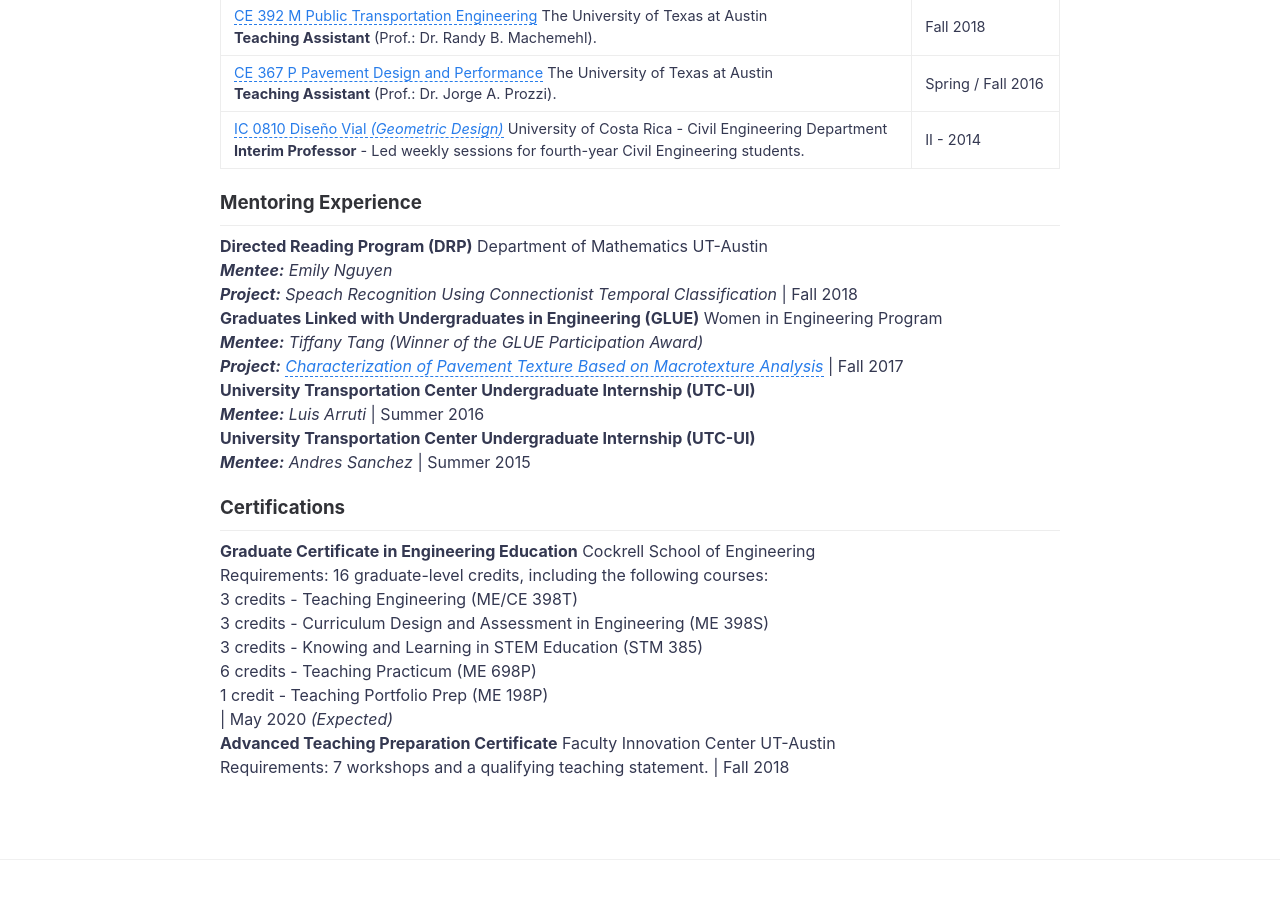
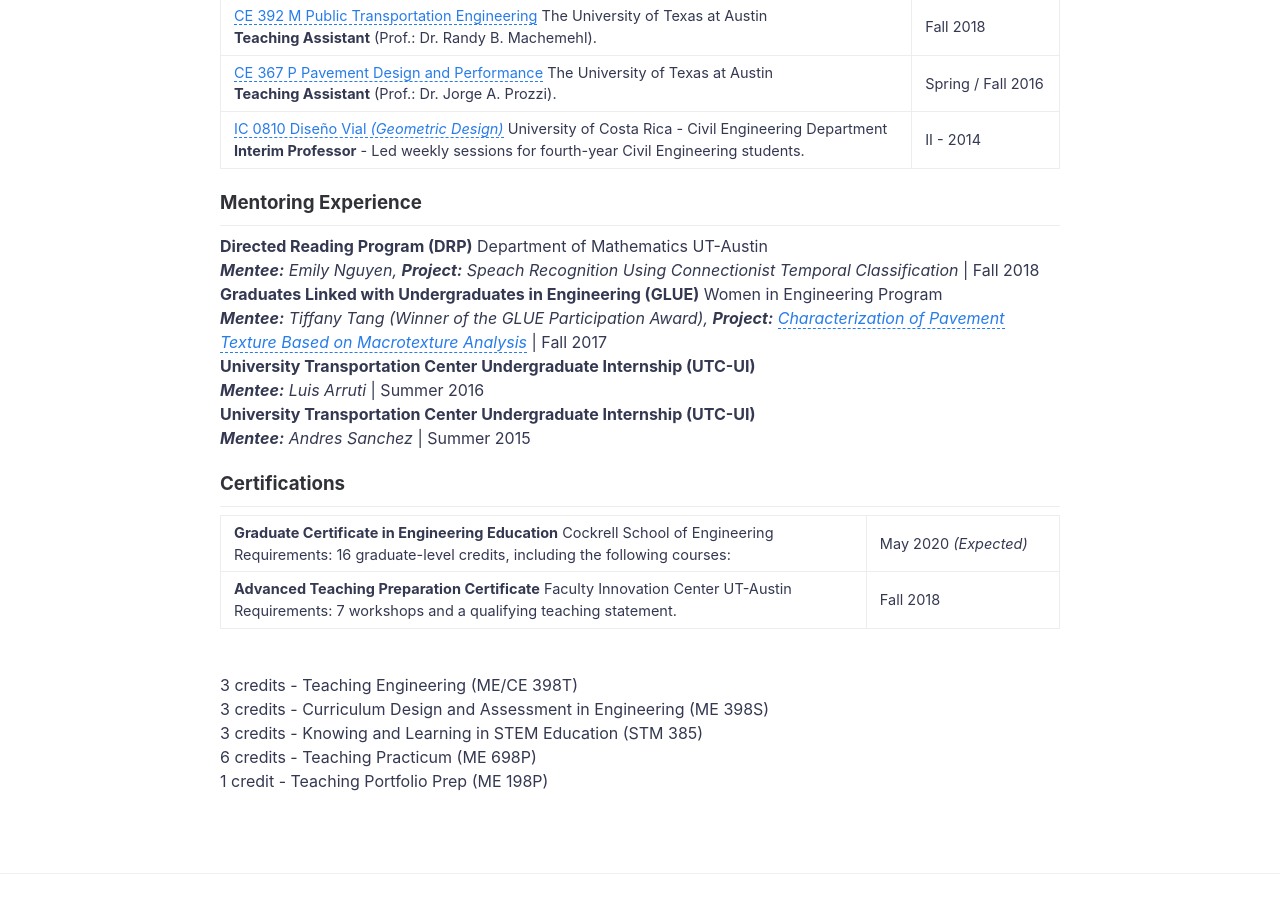
Before and after one commit to nzunigag/nzunigag.github.io, a Jekyll site: the page built from teaching.md, in a window 1280 px wide and 900 px high, scrolled down 524 px. Built offline with Jekyll 4.4.1, drawn with Linux system fonts in a browser that asks for light colours.

Commit message:
Update teaching.md

```diff
--- a/teaching.md
+++ b/teaching.md
@@ -20,9 +20,9 @@ ___
 ### Mentoring Experience
 ___
 
-<b>Directed Reading Program (DRP)</b> Department of Mathematics UT-Austin <br> <i><b>Mentee:</b> Emily Nguyen <br>
+<b>Directed Reading Program (DRP)</b> Department of Mathematics UT-Austin <br> <i><b>Mentee:</b> Emily Nguyen,
 <b>Project:</b> Speach Recognition Using Connectionist Temporal Classification</i>  | Fall 2018 <br>
-<b>Graduates Linked with Undergraduates in Engineering (GLUE)</b> Women in Engineering Program <br> <i><b>Mentee:</b> Tiffany Tang <i>(Winner of the GLUE Participation Award)</i> <br>
+<b>Graduates Linked with Undergraduates in Engineering (GLUE)</b> Women in Engineering Program <br> <i><b>Mentee:</b> Tiffany Tang <i>(Winner of the GLUE Participation Award)</i>,
 <b>Project:</b> [Characterization of Pavement Texture Based on Macrotexture Analysis](/downloads/2017_GLUE.pdf)</i> | Fall 2017 <br>
 <b>University Transportation Center Undergraduate Internship (UTC-UI)</b><br><i><b>Mentee:</b> Luis Arruti </i> | Summer 2016 <br>
 <b>University Transportation Center Undergraduate Internship (UTC-UI)</b><br><i><b>Mentee:</b> Andres Sanchez</i> | Summer 2015 <br>
@@ -30,10 +30,12 @@ ___
 ### Certifications
 ___
 
-<b>Graduate Certificate in Engineering Education</b> Cockrell School of Engineering<br>Requirements: 16 graduate-level credits, including the following courses: <br>
+<b>Graduate Certificate in Engineering Education</b> Cockrell School of Engineering<br>Requirements: 16 graduate-level credits, including the following courses: | May 2020 <i>(Expected)</i> <br>
+<b>Advanced Teaching Preparation Certificate</b> Faculty Innovation Center UT-Austin<br>Requirements: 7 workshops and a qualifying teaching statement. | Fall 2018<br>
+
+<br>
 3 credits - Teaching Engineering (ME/CE 398T) <br>
 3 credits - Curriculum Design and Assessment in Engineering (ME 398S)<br>
 3 credits - Knowing and Learning in STEM Education (STM 385)<br>
 6 credits - Teaching Practicum (ME 698P)<br>
-1 credit - Teaching Portfolio Prep (ME 198P)<br> | May 2020 <i>(Expected)</i> <br>
-<b>Advanced Teaching Preparation Certificate</b> Faculty Innovation Center UT-Austin<br>Requirements: 7 workshops and a qualifying teaching statement. | Fall 2018<br>
+1 credit - Teaching Portfolio Prep (ME 198P)<br>
```
